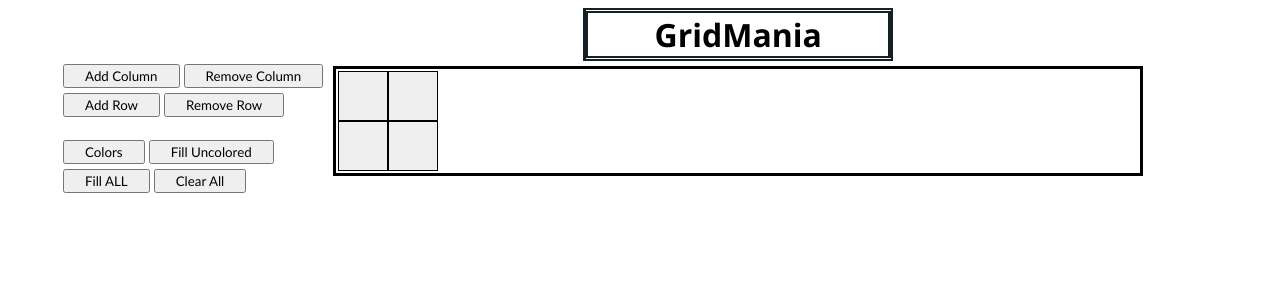
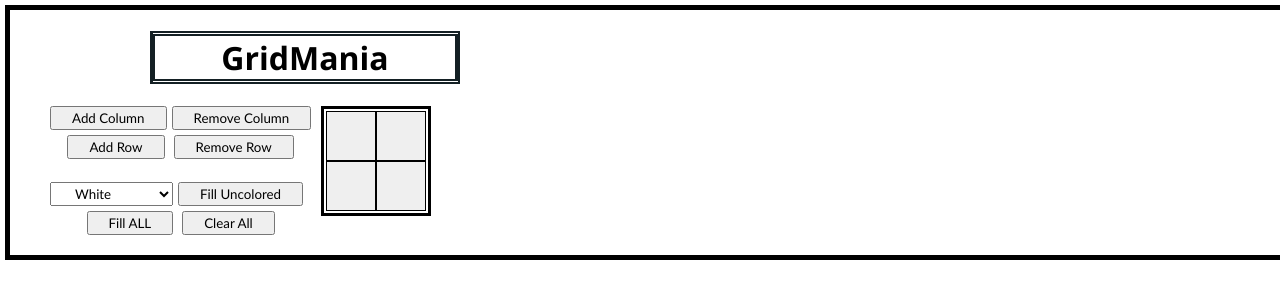
Before and after one commit to Oleksii-Kravtsov/DOM-3, a plain HTML site: page index.html in a window 1280 px wide. Drawn offline with Linux system fonts and the light colour scheme.

Commit message:
fixed issues with scaling of the page and elements moving around

```diff
--- a/index.html
+++ b/index.html
@@ -5,20 +5,33 @@
         <link href="styles/style.css" rel="stylesheet">
     </head>
     <body>
+        <header>
+            <h1>GridMania</h1>
+        </header>
         <main>
             <div class="controls">
-                <button class="control" onclick="addColumn()">Add Column</button>
-                <button class="control" onclick="removeColumn()">Remove Column</button><br>
+                <div class="flex">
+                    <button class="control" onclick="addColumn()">Add Column</button>
+                    <button class="control" onclick="removeColumn()">Remove Column</button><br>
+                </div>
                 <button class="control" onclick="addRow()">Add Row</button>
                 <button class="control" onclick="removeRow()">Remove Row</button><br>
                 <br>
-                <button class="control">Colors</button>
-                <button class="control">Fill Uncolored</button><br>
+                <div class="flex">
+                    <select class="color-picker control" name="color" default="Pick Color">
+                        <option>White</option>
+                        <option>Black</option>
+                        <option>Red</option>
+                        <option>Green</option>
+                        <option>Blue</option>
+                        <option>Deep Pink</option>
+                    </select>
+                    <button class="control">Fill Uncolored</button><br>
+                </div>
                 <button class="control">Fill ALL</button>
                 <button class="control">Clear All</button><br>
             </div>
             <div>
-                <h1>GridMania</h1>
                 <div class="grid">
                     <button class="cell"></button>
                     <button class="cell"></button>
--- a/js/index.js
+++ b/js/index.js
@@ -7,6 +7,7 @@ setColumns()
 
 function addRow(){
     rowCount++
+    setColumns()
     changeCells(true, columnCount)
 }
 function removeRow(){
@@ -40,8 +41,6 @@ function setColumns(){
 }
 
 function changeCells(mode, amount){
-    console.log("row count " + rowCount)
-    console.log("column count " + columnCount)
     //no cells remaining
     if(amount == 0){
         amount = 1
@@ -50,8 +49,10 @@ function changeCells(mode, amount){
     }
 
     for(let i = 0; i < amount; i++){
+        //if mode is to add, then add
         if(mode){
             addLastCell()
+        //if mode is to not add, then subtract
         }else{
             removeLastCell()
         }
--- a/styles/style.css
+++ b/styles/style.css
@@ -1,18 +1,26 @@
+body {
+    margin: 5px 0px 5px 5px;
+    border: solid black 5px;
+    border-right: unset;
+    padding: 0px 5px 15px 40px;
+    overflow: auto;
+}
+
 
 h1 {
-    margin: 0px auto;
+    margin-left: 100px;
     width: 300px;
     border: 5px solid rgb(20, 32, 36);
     border-top-style: double;
     border-bottom-style: double;
-    margin-bottom: 5px;
     text-align: center;
     font-family: 'Segoe UI', Tahoma, Geneva, Verdana, sans-serif;
 }
 
 main {
-    margin-left: 50px;
     display: flex;
+    position: relative;
+    flex-flow:row;
 }
 
 .cell {
@@ -26,17 +34,26 @@ main {
     grid-auto-rows: 50px;
     gap: 0  px;
     padding: 2px;
-    overflow: auto;
     border: 3px black solid;
-    width: 800px;
+    width: fit-content;
+    left: 0;
+    resize: none;
+}
+.controls {
+    padding-right: 5px;
+    text-align: center;
 }
 
-.controls {
-    margin: 56px 10px 5px 5px;
+.flex {
+    display: flex;
 }
 
 .control {
     font-family: 'Trebuchet MS', 'Lucida Sans Unicode', 'Lucida Grande', 'Lucida Sans', Arial, sans-serif;
     padding: 2px 20px;
     margin-bottom: 5px;
+    margin-right: 5px;
+    resize: none;
+    width: max-content;
+    display: inline-block;
 }
```
